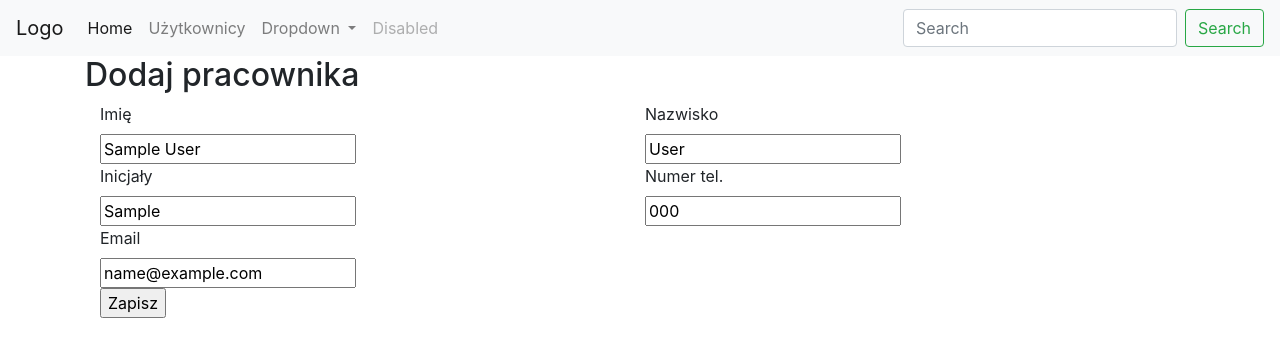
After one commit to tomasz-rzesikowski/crm, a Flask app: page /users/edit/1 in a window 1280 px wide. The commit adds this page. Shown: the top 357 px of the page. Run offline with Flask 2, Linux system fonts and the light colour scheme; tables that the repository leaves empty hold one stand-in row (values such as "Sample post"); some libraries are stand-ins or nearby versions.

Commit message:
Added user model with CRUD

```diff
--- /dev/null
+++ b/crm/forms/__init__.py
@@ -0,0 +1 @@
+from .user_forms import UserForm
--- /dev/null
+++ b/crm/forms/user_forms.py
@@ -0,0 +1,97 @@
+from flask_wtf import FlaskForm
+from regex import regex
+from wtforms import StringField, SubmitField
+from wtforms.validators import Email, DataRequired, ValidationError
+
+from ..models import User
+
+
+def proper_regexp(regexp='', message=''):
+    def _proper_regexp(form, field):
+        if regex.fullmatch(regexp, field.data) is None:
+            raise ValidationError(message)
+
+    return _proper_regexp
+
+
+class UserForm(FlaskForm):
+    def __init__(self, button_label, old_initials='', old_email='', **kwargs):
+        super(UserForm, self).__init__(**kwargs)
+        self.button.label.text = button_label
+        self.old_initials = old_initials
+        self.old_email = old_email
+
+    name = StringField(
+        'Imię',
+        validators=[
+            DataRequired(),
+            proper_regexp(
+                regexp=r'(\p{Lu}\p{Ll}+){1,2}',
+                message='Dozwolone tylko imiona zaczynające się dużą literą i skłądające się z samych liter'
+            )
+        ]
+    )
+
+    surname = StringField(
+        'Nazwisko',
+        validators=[
+            DataRequired(),
+            proper_regexp(
+                regexp=r'(\p{Lu}\p{Ll}+){1,2}',
+                message='Dozwolone tylko nazwiska zaczynające się dużą literą i skłądające się z samych liter'
+            )
+        ]
+    )
+
+    initials = StringField(
+        'Inicjały',
+        validators=[
+            DataRequired(),
+            proper_regexp(
+                regexp=r'(\p{Lu}){1,5}',
+                message='Dozwolone tylko duże litery. Maksymalnie pięć'
+            )
+        ]
+    )
+
+    def validate_initials(self, initials_field):
+        if self.old_initials is False and User.query.filter_by(initials=initials_field.data).first():
+            raise ValidationError('Istnieje użytkownik z takimi inicjałami')
+
+        if initials_field.data != self.old_initials and User.query.filter_by(initials=initials_field.data).first():
+            raise ValidationError('Istnieje użytkownik z takimi inicjałami')
+
+    phone = StringField(
+        'Numer tel.',
+        validators=[
+            DataRequired(),
+            proper_regexp(
+                regexp='[+]?[0-9 ]{9,16}',
+                message='Dozwolone tylko znak plus, liczby i spacje'
+            )
+        ]
+    )
+
+    email = StringField(
+        'Email',
+        validators=[
+            DataRequired('Pole nie może być puste.'),
+            Email(
+                message='Wprowadż poprawny adres email'
+            )
+        ]
+    )
+
+    def validate_email(self, email_field):
+        if self.old_email is False and User.query.filter_by(email=email_field.data).first():
+            raise ValidationError('Istnieje użytkownik z takim emailem')
+
+        if email_field.data != self.old_email and User.query.filter_by(email=email_field.data).first():
+            raise ValidationError('Istnieje użytkownik z takim emailem')
+
+    button = SubmitField()
+
+    @staticmethod
+    def validate_model(user):
+        if User.query.get(user.initials).first():
+            raise ValidationError('Istnieje użytkownik z takimi inicjałami')
--- /dev/null
+++ b/crm/models/__init__.py
@@ -0,0 +1 @@
+from .user_models import User
--- /dev/null
+++ b/crm/models/user_models.py
@@ -0,0 +1,18 @@
+from crm import db
+
+
+class User(db.Model):
+    id = db.Column(db.Integer, primary_key=True)
+    name = db.Column(db.String(128), nullable=False)
+    surname = db.Column(db.String(128), nullable=False)
+    initials = db.Column(db.String(128), unique=True, nullable=True)
+    phone = db.Column(db.String(128), nullable=True)
+    email = db.Column(db.String(128), unique=True, nullable=True)
+
+    @staticmethod
+    def get_all():
+        return User.query.all()
+
+    @staticmethod
+    def get_by_id(idx):
+        return User.query.get(idx)
--- a/crm/templates/_base.html
+++ b/crm/templates/_base.html
@@ -3,10 +3,44 @@
 <head>
     <meta charset="UTF-8">
     <title>CRM</title>
-    <link rel="stylesheet" href="{{ url_for('static', filename='css/bootstrap.min.css') }}">
+    <link rel="stylesheet" href="{{ url_for('static', filename='css/bootstrap.css') }}">
 </head>
 <body>
+<nav class="navbar navbar-expand-lg navbar-light bg-light">
+  <a class="navbar-brand" href="{{ url_for('main.home') }}">Logo</a>
+  <button class="navbar-toggler" type="button" data-toggle="collapse" data-target="#navbarSupportedContent" aria-controls="navbarSupportedContent" aria-expanded="false" aria-label="Toggle navigation">
+    <span class="navbar-toggler-icon"></span>
+  </button>
 
+  <div class="collapse navbar-collapse" id="navbarSupportedContent">
+    <ul class="navbar-nav mr-auto">
+      <li class="nav-item active">
+        <a class="nav-link" href="{{ url_for('main.home') }}">Home <span class="sr-only">(current)</span></a>
+      </li>
+      <li class="nav-item">
+        <a class="nav-link" href="{{ url_for('users.show_all_users') }}">Użytkownicy</a>
+      </li>
+      <li class="nav-item dropdown">
+        <a class="nav-link dropdown-toggle" href="#" id="navbarDropdown" role="button" data-toggle="dropdown" aria-haspopup="true" aria-expanded="false">
+          Dropdown
+        </a>
+        <div class="dropdown-menu" aria-labelledby="navbarDropdown">
+          <a class="dropdown-item" href="#">Action</a>
+          <a class="dropdown-item" href="#">Another action</a>
+          <div class="dropdown-divider"></div>
+          <a class="dropdown-item" href="#">Something else here</a>
+        </div>
+      </li>
+      <li class="nav-item">
+        <a class="nav-link disabled" href="#" tabindex="-1" aria-disabled="true">Disabled</a>
+      </li>
+    </ul>
+    <form class="form-inline my-2 my-lg-0">
+      <input class="form-control mr-sm-2" type="search" placeholder="Search" aria-label="Search">
+      <button class="btn btn-outline-success my-2 my-sm-0" type="submit">Search</button>
+    </form>
+  </div>
+</nav>
 
 <div class="container-md">
     {% block content %}
--- /dev/null
+++ b/crm/templates/edit_user.html
@@ -0,0 +1,88 @@
+{% extends "_base.html" %}
+{% block content %}
+
+<article>
+    <section>
+        <h2>Dodaj pracownika</h2>
+        <form action="" method="post">
+            {{ form.hidden_tag() }}
+
+            <div class="container">
+                <div class="form-row">
+                    <div class="col-sm">
+                        {{ form.name.label }}<br>
+                        {{ form.name() }}<br>
+                        {% if form.name.errors %}
+                        <ul class="errors">
+                            {% for error in form.name.errors %}
+                            <li>{{ error }}</li>
+                            {% endfor %}
+                        </ul>
+                        {% endif %}
+                    </div>
+
+                    <div class="col-sm">
+                        {{ form.surname.label }}<br>
+                        {{ form.surname() }}<br>
+                        {% if form.surname.errors %}
+                        <ul class="errors">
+                            {% for error in form.surname.errors %}
+                            <li>{{ error }}</li>
+                            {% endfor %}
+                        </ul>
+                        {% endif %}
+                    </div>
+                </div>
+
+                <div class="form-row">
+                    <div class="col-sm">
+                        {{ form.initials.label }}<br>
+                        {{ form.initials() }}<br>
+                        {% if form.initials.errors %}
+                        <ul class="errors">
+                            {% for error in form.initials.errors %}
+                            <li>{{ error }}</li>
+                            {% endfor %}
+                        </ul>
+                        {% endif %}
+                    </div>
+
+                    <div class="col-sm">
+                        {{ form.phone.label }}<br>
+                        {{ form.phone() }}<br>
+                        {% if form.phone.errors %}
+                        <ul class="errors">
+                            {% for error in form.phone.errors %}
+                            <li>{{ error }}</li>
+                            {% endfor %}
+                        </ul>
+                        {% endif %}
+                    </div>
+                </div>
+
+                <div class="form-row">
+                    <div class="col-sm">
+                        {{ form.email.label }}<br>
+                        {{ form.email() }}<br>
+                        {% if form.email.errors %}
+                        <ul class="errors">
+                            {% for error in form.email.errors %}
+                            <li>{{ error }}</li>
+                            {% endfor %}
+                        </ul>
+                        {% endif %}
+                    </div>
+                </div>
+
+                <div class="form-row">
+                    <div class="col-sm">
+                        {{ form.button }}
+                    </div>
+                </div>
+            </div>
+        </form>
+
+    </section>
+</article>
+
+{% endblock %}
--- /dev/null
+++ b/crm/views/__init__.py
@@ -0,0 +1,2 @@
+from .main_views import bp_main
+from .user_views import bp_user
--- /dev/null
+++ b/crm/views/user_views.py
@@ -0,0 +1,73 @@
+import os
+
+from flask import Blueprint, render_template, url_for
+from werkzeug.utils import redirect
+
+from crm import db
+from ..forms import UserForm
+from ..models import User
+
+basedir = os.path.abspath(os.path.dirname(__file__))
+bp_user = Blueprint('users', __name__, url_prefix='/users', template_folder='templates')
+
+
+@bp_user.route('', methods=['GET'])
+def show_all_users():
+    users = User.get_all()
+    return render_template('users.html', users=users)
+
+
+@bp_user.route('/add', methods=['GET', 'POST'])
+def add_user():
+    form = UserForm(button_label="Dodaj")
+    if form.validate_on_submit():
+        form = UserForm(button_label="Dodaj")
+        name = form.name.data
+        surname = form.surname.data
+        initials = form.initials.data
+        phone = form.phone.data
+        email = form.email.data
+        user = User(name=name, surname=surname, initials=initials, phone=phone, email=email)
+
+        db.session.add(user)
+        db.session.commit()
+
+        return redirect(url_for('users.show_all_users'))
+
+    return render_template('add_user.html', form=form)
+
+
+@bp_user.route("/edit/<int:idx>", methods=['GET', 'POST'])
+def edit_user(idx):
+    user = User.get_by_id(idx)
+    form = UserForm(button_label="Zapisz", old_initials=user.initials, old_email=user.email)
+
+    if form.validate_on_submit():
+        form = UserForm(button_label="Zapisz", old_initials=user.initials, old_email=user.email)
+        user = User.get_by_id(idx)
+        user.name = form.name.data
+        user.surname = form.surname.data
+        user.initials = form.initials.data
+        user.phone = form.phone.data
+        user.email = form.email.data
+
+        db.session.commit()
+
+        return redirect(url_for('users.show_all_users'))
+
+    if form.name.data is None:
+        form.name.data = user.name
+        form.surname.data = user.surname
+        form.initials.data = user.initials
+        form.phone.data = user.phone
+        form.email.data = user.email
+
+    return render_template('edit_user.html', form=form)
+
+
+@bp_user.route("/delete/<int:idx>", methods=['GET'])
+def delete_user(idx):
+    dryer = User.get_by_id(idx)
+    db.session.delete(dryer)
+    db.session.commit()
+    return redirect(url_for('users.show_all_users'))
--- a/requirements.txt
+++ b/requirements.txt
@@ -1,15 +1,19 @@
 alembic==1.4.3
 click==7.1.2
+dnspython==2.0.0
+email-validator==1.1.2
 Flask==1.1.2
 Flask-Migrate==2.5.3
 Flask-SQLAlchemy==2.4.4
 Flask-WTF==0.14.3
+idna==2.10
 itsdangerous==1.1.0
 Jinja2==2.11.2
 Mako==1.1.3
 MarkupSafe==1.1.1
 python-dateutil==2.8.1
 python-editor==1.0.4
+regex==2020.11.13
 six==1.15.0
 SQLAlchemy==1.3.20
 Werkzeug==1.0.1
```
Also changed, not shown: crm/__init__.py (+19 -4 lines), crm/templates/add_user.html (added, +88 -0 lines), crm/templates/users.html (added, +31 -0 lines), crm/models.py (deleted), crm/views/main_views.py (renamed from crm/views.py), 1 other file.
